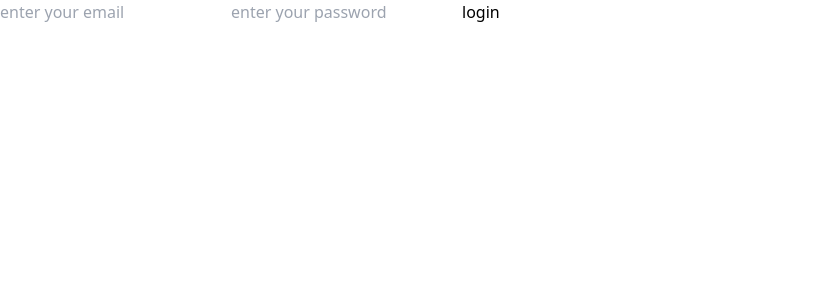
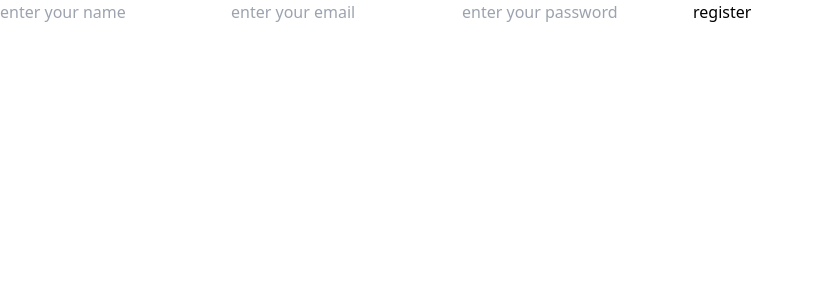
Before and after one commit to abhis12321/2-factor-authentication, a Next.js app: page / in a window 1280 px wide. Shown: the top 300 px of the page, without its empty margins (0-813 px from the left). Built offline with nearby package versions, Linux system fonts and the light colour scheme.

Commit message:
UserRegistration Form is created

```diff
--- /dev/null
+++ b/src/app/__components/UserRegistration.js
@@ -0,0 +1,22 @@
+"use client"
+
+export default function UserRegistration() {
+    const handleUserRegistration = (e) => {
+        e.preventDefault();
+        const payload = {
+            name:e.target.name.value,
+            email:e.target.email.value,
+            password:e.target.password.value,
+        }
+        console.log(payload)
+    }
+
+  return (
+    <form className='w-full max-w-[440px] mx-auto p-4 flex flex-col items-center justify-center gap-1 bg-white rounded-md shadow-[0_0_2px_gray]' onSubmit={handleUserRegistration}>
+      <input type="text" name="name" placeholder="enter your name" className="w-full ring-1 p-2 rounded text-center outline-none focus:bg-violet-100" />
+      <input type="email" name="email" placeholder="enter your email" className="w-full ring-1 p-2 rounded text-center outline-none focus:bg-violet-100" />
+      <input type="password" name="password" placeholder="enter your password" className="w-full ring-1 p-2 rounded text-center outline-none focus:bg-violet-100" />
+      <input type="submit" value="register" className="w-full ring-1 p-2 rounded text-center outline-none bg-red-700 hover:bg-red-600 active:bg-orange-600 font-semibold text-white cursor-pointer" />
+    </form>
+  )
+}
--- a/src/app/page.js
+++ b/src/app/page.js
@@ -1,10 +1,12 @@
 import React from 'react'
 import LoginForm from './__components/LoginForm'
+import UserRegistration from './__components/UserRegistration'
 
 export default function page() {
   return (
     <div className='min-h-screen flex flex-col items-center justify-center p-4'>
-      <LoginForm />
+      {/* <LoginForm /> */}
+      <UserRegistration />
     </div>
   )
 }
```
